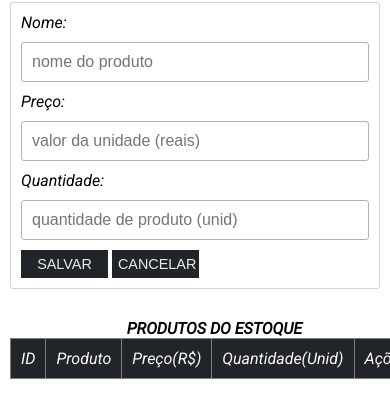
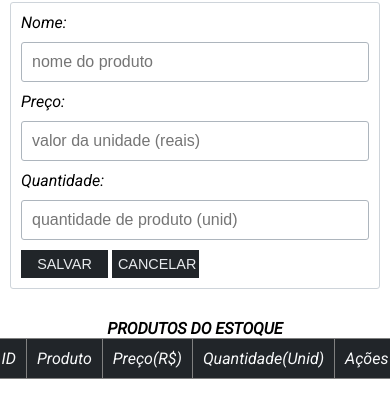
Before and after one commit to marcosfrancomarinho/estoque, a website: page index.html in a window 390 px wide. Shown: the part 66-484 px from the top of the page. Drawn offline with Linux system fonts and the light colour scheme.

Commit message:
05/01/2024 12:13

```diff
--- a/asset/css/styele.css
+++ b/asset/css/styele.css
@@ -139,6 +139,9 @@ caption {
     }
 
     .show-data {
-        width: 100%;
+        width:90%;
+        display: flex;
+        align-items: center;
+        justify-content: center;
     }
 }
```
